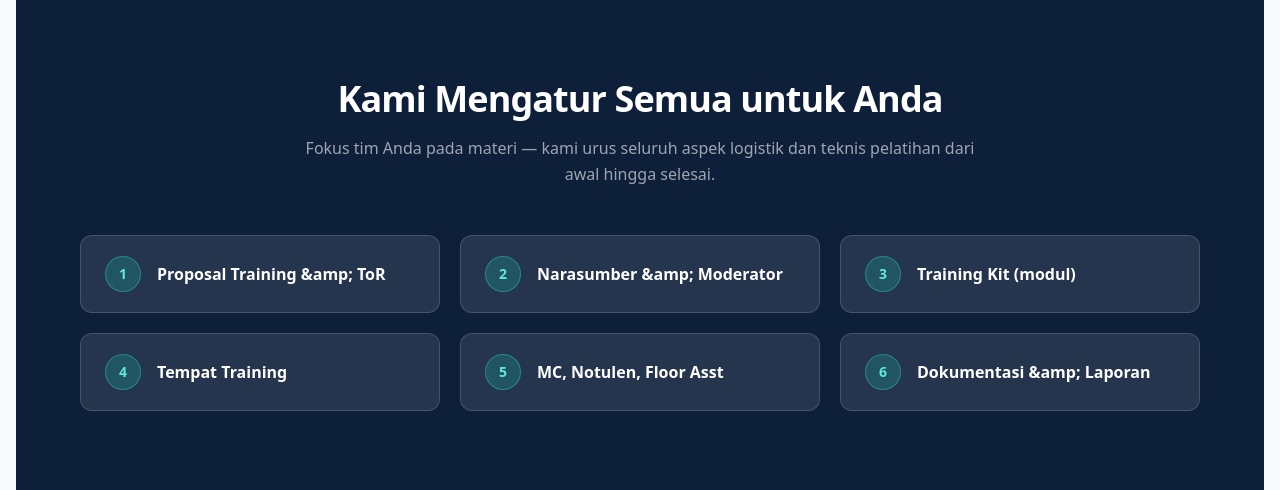
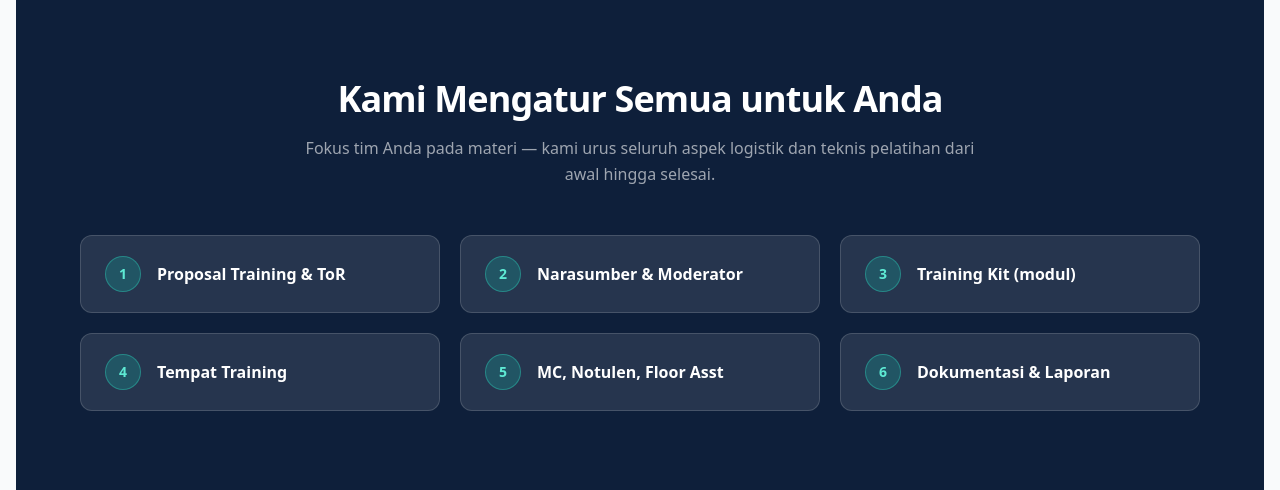
Before and after one commit to Rinday12/adtc-website, a Node server app: template views/trainings/iht.ejs in a window 1280 px wide. Shown: the part 1583-2073 px from the top of the page. Run offline with Node 20, Linux system fonts and the light colour scheme; the template is opened without the code that fills it, so the values that code supplies are empty; style sheets or scripts are compiled from the project's sources.

Commit message:
fix: &amp; literal di IHT checklist — ganti ke & langsung
Co-Authored-By: Claude Opus 4.6 <noreply@anthropic.com>

```diff
--- a/views/trainings/iht.ejs
+++ b/views/trainings/iht.ejs
@@ -159,12 +159,12 @@
 
     <div class="grid grid-cols-1 sm:grid-cols-2 lg:grid-cols-3 gap-5">
       <% const checklist = [
-        'Proposal Training &amp; ToR',
-        'Narasumber &amp; Moderator',
+        'Proposal Training & ToR',
+        'Narasumber & Moderator',
         'Training Kit (modul)',
         'Tempat Training',
         'MC, Notulen, Floor Asst',
-        'Dokumentasi &amp; Laporan'
+        'Dokumentasi & Laporan'
       ] %>
       <% checklist.forEach(function(item, i) { %>
         <div class="flex items-center gap-4 bg-white/10 border border-white/15 rounded-xl px-6 py-5 h-full hover:bg-white/15 transition-colors">
```
